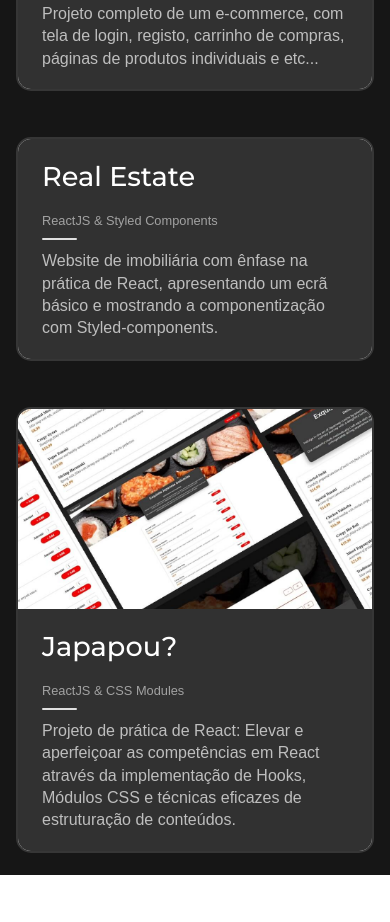
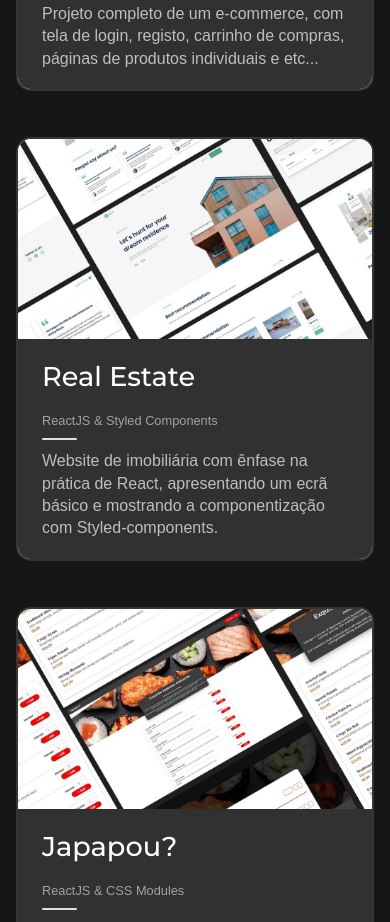
Before and after one commit to henriquepx/my_portfolio, a React (Vite) app: page /projects in a window 390 px wide. Shown: the part 980-1902 px from the top of the page. Before the commit the page ends 1855 px from the top, so only its background shows below. Built offline with nearby package versions, Linux system fonts and the light colour scheme; a web font is replaced by a local one.

Commit message:
feat: adjusts responsive card project reverse

```diff
--- a/src/components/ProjectNew.jsx
+++ b/src/components/ProjectNew.jsx
@@ -80,6 +80,9 @@ const BlogCardContainer = styled.div`
   z-index: 0;
   &.reverse {
     flex-direction: row-reverse;
+    @media (max-width: 639px) {
+    flex-direction: column;
+  }
   }
   &:hover {
     ${Photo} {
```
